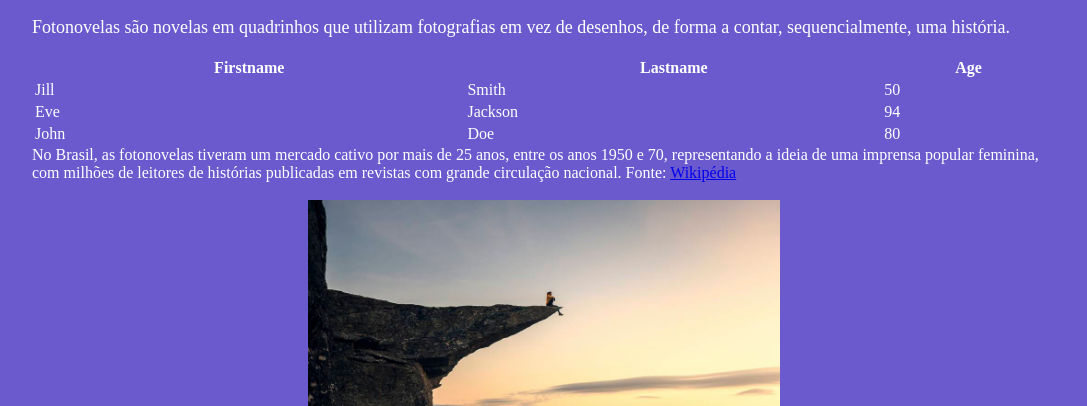
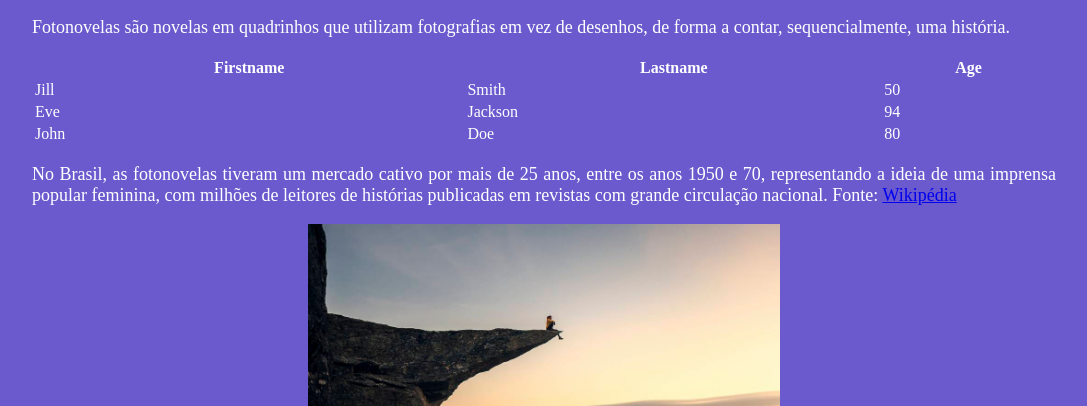
Before and after one commit to JessyJonesz/Foto-Novela, a plain HTML site: page index.html in a window 1280 px wide. Shown: the part 721-1127 px from the top of the page, without its empty margins (96-1183 px from the left). Drawn offline with Linux system fonts and the light colour scheme.

Commit message:
Versão 13-08- f

```diff
--- a/index.html
+++ b/index.html
@@ -45,8 +45,7 @@
   </tr>
 </table>
 
-
-No Brasil, as fotonovelas tiveram um mercado cativo por mais de 25 anos, entre os anos 1950 e 70, representando a ideia de uma imprensa popular feminina, com milhões de leitores de histórias publicadas em revistas com grande circulação nacional. Fonte: <a href="https://pt.wikipedia.org/wiki/Fotonovela"> Wikipédia</a> </p>
+<p> No Brasil, as fotonovelas tiveram um mercado cativo por mais de 25 anos, entre os anos 1950 e 70, representando a ideia de uma imprensa popular feminina, com milhões de leitores de histórias publicadas em revistas com grande circulação nacional. Fonte: <a href="https://pt.wikipedia.org/wiki/Fotonovela"> Wikipédia</a> </p>
 
 
 <figure>
```
